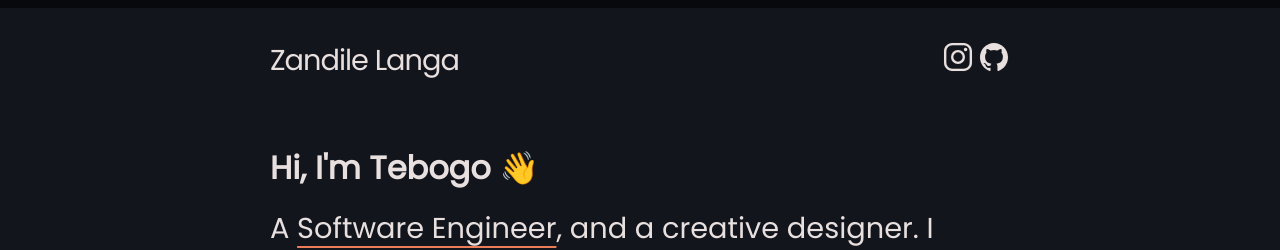
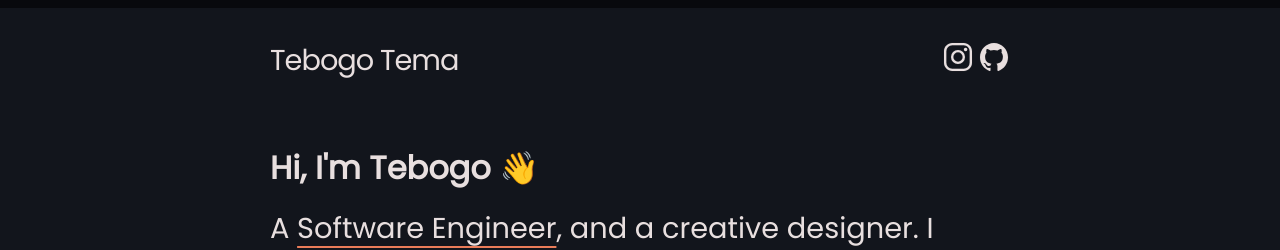
Before and after one commit to feelthedimez/feelthedimez.github.io, a Jekyll site: the page built from index.markdown, in a window 1280 px wide. Shown: the top 250 px of the page. Built offline with Jekyll 4.4.1, drawn with Linux system fonts in a browser that asks for light colours.

Commit message:
Update _config.yml

```diff
--- a/_config.yml
+++ b/_config.yml
@@ -18,7 +18,7 @@
 # You can create any custom variable you would like, and they will be accessible
 # in the templates via {{ site.myvariable }}.
 
-title: Zandile Langa
+title: Tebogo Tema
 email: dime.tema@gmail.com
 description: >- # this means to ignore newlines until "baseurl:"
   Tebogo Tema is a software engineer in progress. The purpose of this blog/website is to document my journey,
```
